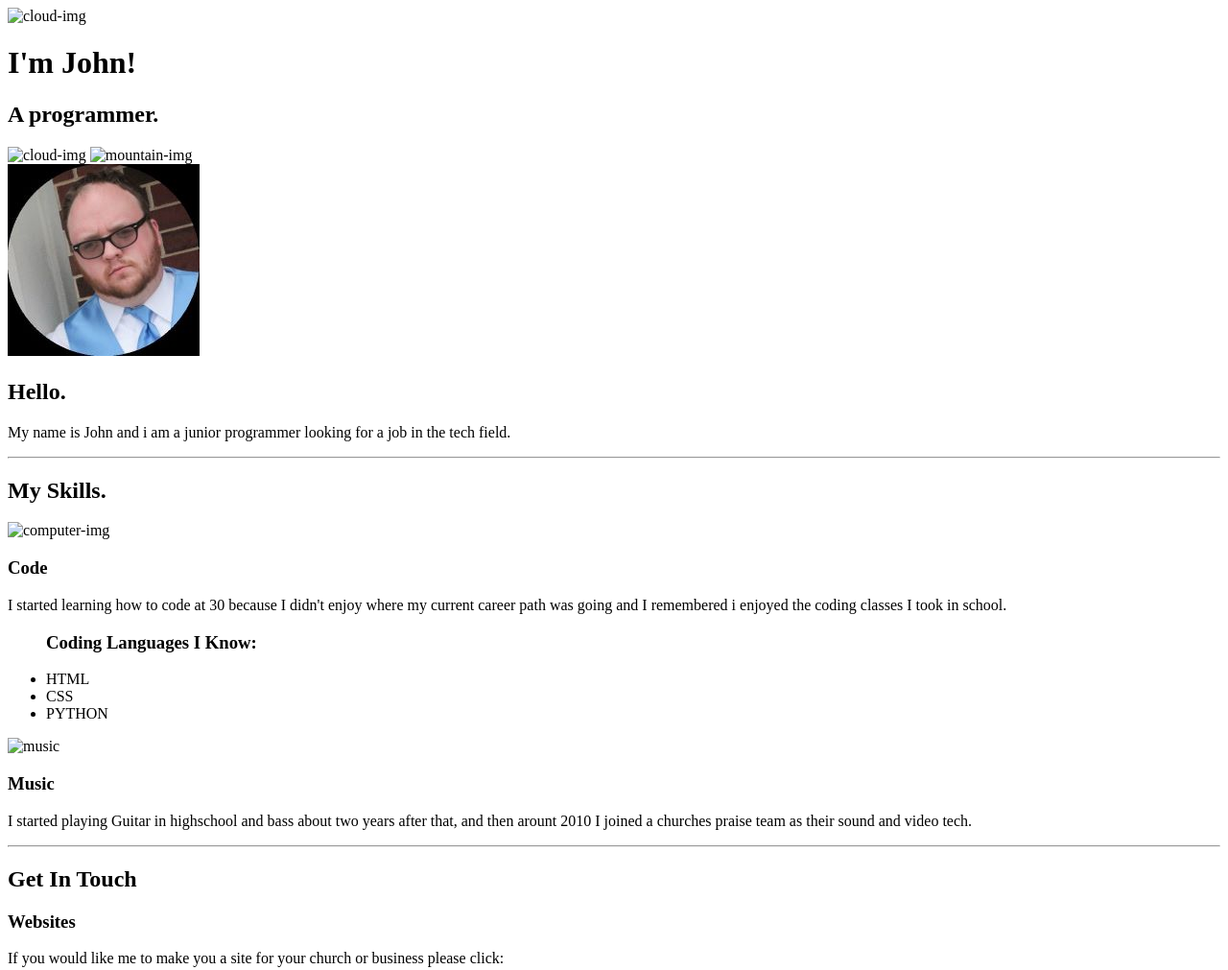
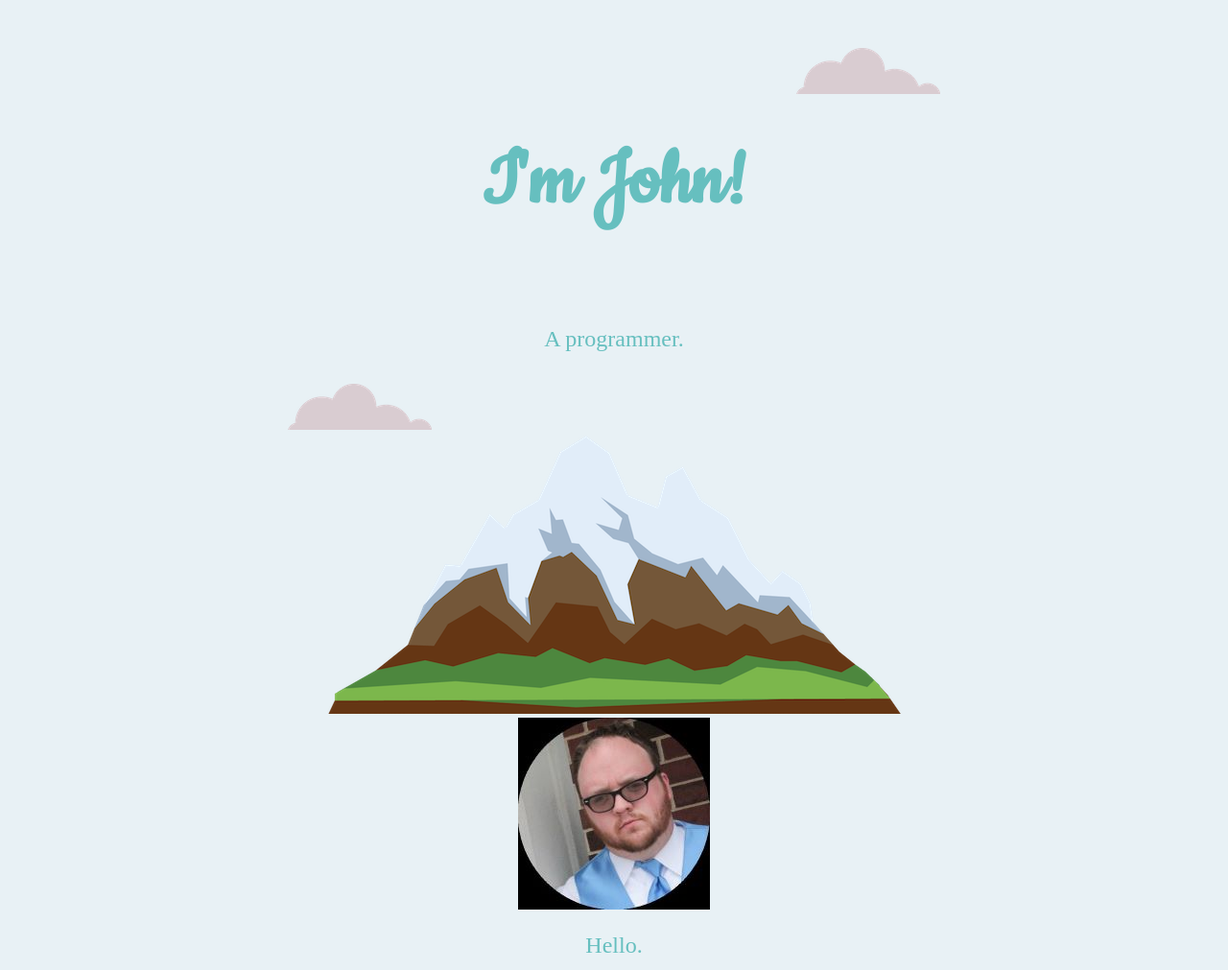
Before and after one commit to NelsonJ90/webdev, a plain HTML site: page index.html in a window 1280 px wide. Shown: the top 1011 px of the page at 96% size. Drawn offline with Linux system fonts and the light colour scheme.

Commit message:
Update index.html

```diff
--- a/index.html
+++ b/index.html
@@ -3,7 +3,7 @@
   <head>
     <meta charset="utf-8">
     <title>John Nelson</title>
-    <link rel="stylesheet" type="text/css" href="css\styles.css">
+    <link rel="stylesheet" type="text/css" href="styles.css">
     <link rel="icon" href="favicon.ico">
     <link rel="preconnect" href="https://fonts.googleapis.com">
 <link rel="preconnect" href="https://fonts.gstatic.com" crossorigin>
@@ -12,11 +12,11 @@ rel="stylesheet">
   </head>
   <body>
     <div class="top-container">
-      <img class="top-cloud"src="css\CSS - My Site Images\cloud.png" alt="cloud-img">
+      <img class="top-cloud"src="cloud.png" alt="cloud-img">
       <h1>I'm John!</h1>
       <h2>A <span class="pro">pro</span>grammer.</h2>
-      <img class="bottom-cloud" src="css\CSS - My Site Images\cloud.png" alt="cloud-img">
-      <img src="css\CSS - My Site Images\mountain.png" alt="mountain-img">
+      <img class="bottom-cloud" src="cloud.png" alt="cloud-img">
+      <img src="mountain.png" alt="mountain-img">
     </div>
     <div class="middle-container">
       <div class="profile">
@@ -28,7 +28,7 @@ rel="stylesheet">
       <div class="skills">
         <h2>My Skills.</h2>
         <div class="skill-row">
-          <img class="computer" src="css\CSS - My Site Images\computer.png" alt="computer-img">
+          <img class="computer" src="computer.png" alt="computer-img">
           <h3>Code</h3>
           <p>I started learning how to code at 30 because I didn't enjoy where my current career path was going and I remembered i enjoyed
           the coding classes I took in school.
@@ -39,7 +39,7 @@ rel="stylesheet">
         </ul></p>
         </div>
         <div class="skill-row">
-          <img class="music" src="css\CSS - My Site Images\bass.png" alt="music">
+          <img class="music" src="bass.png" alt="music">
           <h3>Music</h3>
           <p>I started playing Guitar in highschool and bass about two years after that, and then arount 2010 I joined a churches praise team as their sound and video tech.</p>
         </div>
```
